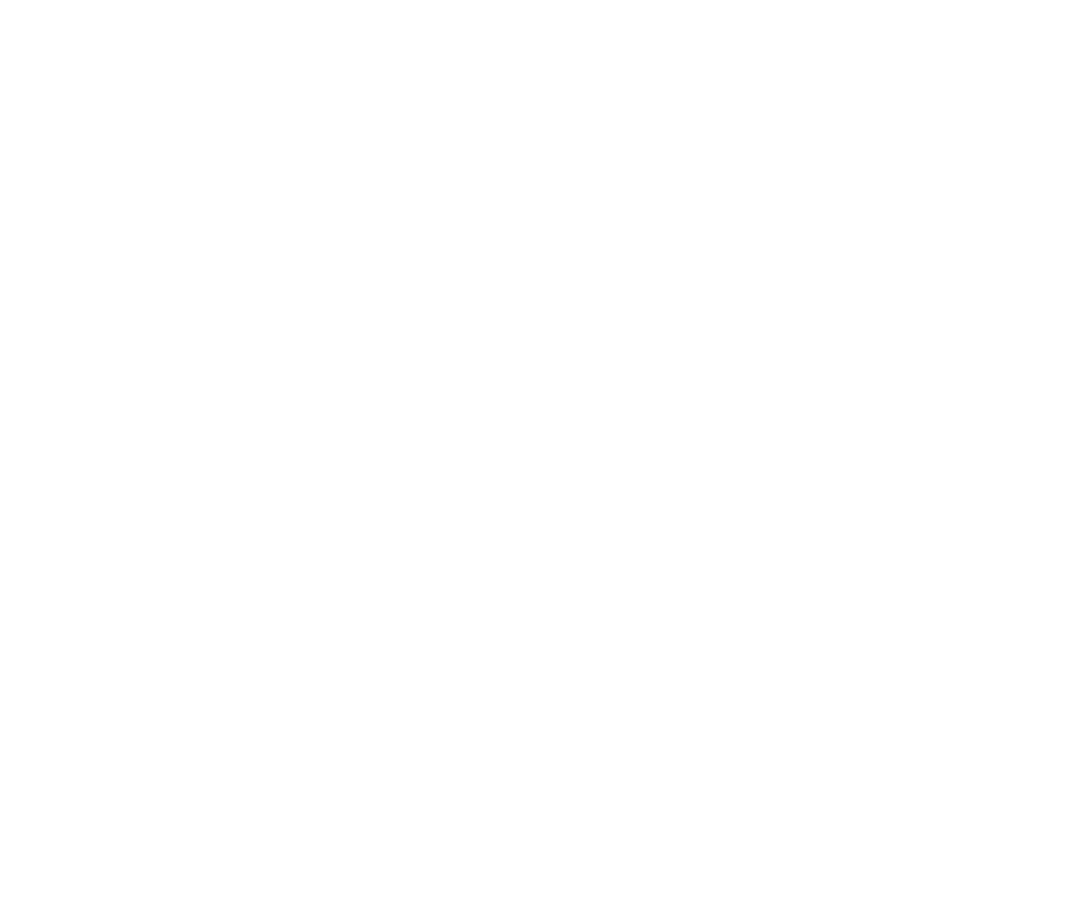
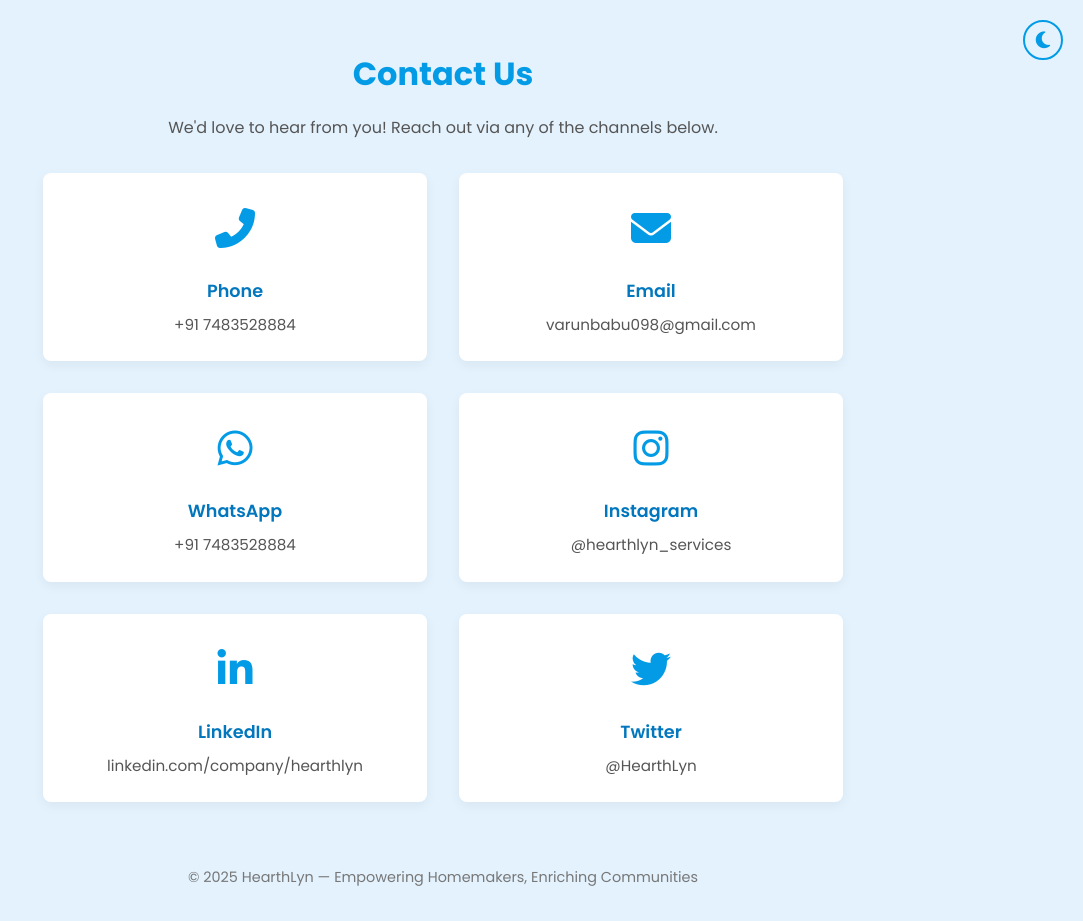
Before and after one commit to varunSbabu/HearthLyn, a plain HTML site: page hearthlyn/client/pages/contactus.html in a window 1280 px wide. Shown: the whole page, without its empty margins (197-1280 px from the left). Before the commit the page ends 800 px from the top, so only its background shows below. Drawn offline with Linux system fonts and the light colour scheme.

Commit message:
theme of page

```diff
--- /dev/null
+++ b/hearthlyn/client/assets/scripts/theme.js
@@ -0,0 +1,34 @@
+// Theme toggle functionality
+function toggleTheme() {
+    const html = document.documentElement;
+    const currentTheme = html.getAttribute('data-theme');
+    const newTheme = currentTheme === 'light' ? 'dark' : 'light';
+
+    // Update theme
+    html.setAttribute('data-theme', newTheme);
+
+    // Update icon
+    const themeIcon = document.querySelector('.theme-toggle i');
+    if (newTheme === 'light') {
+        themeIcon.className = 'fas fa-moon';
+    } else {
+        themeIcon.className = 'fas fa-sun';
+    }
+
+    // Save preference
+    localStorage.setItem('theme', newTheme);
+}
+
+// Initialize theme on page load
+document.addEventListener('DOMContentLoaded', () => {
+    const savedTheme = localStorage.getItem('theme') || 'light';
+    document.documentElement.setAttribute('data-theme', savedTheme);
+
+    // Set initial icon
+    const themeIcon = document.querySelector('.theme-toggle i');
+    if (savedTheme === 'light') {
+        themeIcon.className = 'fas fa-moon';
+    } else {
+        themeIcon.className = 'fas fa-sun';
+    }
+});
--- a/hearthlyn/client/assets/styles/main.css
+++ b/hearthlyn/client/assets/styles/main.css
@@ -54,18 +54,52 @@
 
    /* Theme Toggle Button */
    .theme-toggle {
-     background: none;
-     border: none;
-     color: var(--text-color);
+     background: var(--card-bg);
+     border: 2px solid var(--primary-color);
+     color: var(--primary-color);
      font-size: 1.2rem;
      cursor: pointer;
      padding: 8px;
      border-radius: 50%;
+     width: 40px;
+     height: 40px;
+     display: flex;
+     align-items: center;
+     justify-content: center;
      transition: all 0.3s ease;
+     margin-right: 10px;
+     position: relative;
+   }
+
+   .theme-toggle i {
+     position: absolute;
+     top: 50%;
+     left: 50%;
+     transform: translate(-50%, -50%);
+     font-size: 1.2rem;
+     color: var(--primary-color);
+     transition: all 0.3s ease;
    }
 
    .theme-toggle:hover {
-     background-color: var(--border-color);
+     background-color: var(--primary-color);
+     transform: scale(1.1);
+   }
+
+   .theme-toggle:hover i {
+     color: white !important;
+   }
+
+   [data-theme="dark"] .theme-toggle {
+     border-color: var(--primary-dark);
+   }
+
+   [data-theme="dark"] .theme-toggle i {
+     color: #fbbf24;
+   }
+
+   [data-theme="dark"] .theme-toggle:hover {
+     background-color: var(--primary-dark);
    }
 
    /* BUTTON STYLES */
--- a/hearthlyn/client/index.html
+++ b/hearthlyn/client/index.html
@@ -15,13 +15,13 @@
   <link
     rel="stylesheet"
     href="https://cdnjs.cloudflare.com/ajax/libs/font-awesome/6.4.0/css/all.min.css"
-    integrity="sha512-p3LkXrgG1aqXnDhWlX9zP+1fdib4HyCrGDlUYhM8CsW0s3ys0h31fefUoasZoCCgqdk0wIjOZl1XQ/SZ3+DmZA=="
-    crossorigin="anonymous"
-    referrerpolicy="no-referrer"
   />
 
   <!-- Main CSS -->
   <link rel="stylesheet" href="assets/styles/main.css" />
+
+  <!-- Theme Script -->
+  <script src="assets/scripts/theme.js"></script>
 
   <style>
     /* WhatsApp Button Styles */
@@ -57,6 +57,31 @@
       object-fit: contain;
     }
 
+    /* Theme Toggle Button Styles */
+    .theme-toggle {
+      background: transparent;
+      border: 2px solid var(--primary-color);
+      color: var(--primary-color);
+      width: 40px;
+      height: 40px;
+      border-radius: 50%;
+      display: flex;
+      align-items: center;
+      justify-content: center;
+      cursor: pointer;
+      transition: all 0.3s ease;
+      margin-right: 10px;
+    }
+
+    .theme-toggle i {
+      font-size: 1.2rem;
+    }
+
+    .theme-toggle:hover {
+      background-color: var(--primary-color);
+      color: white;
+    }
+
     @media screen and (max-width: 767px) {
       .whatsapp-float {
         width: 50px;
@@ -90,18 +115,18 @@
           <li class="services-dropdown">
             <a href="#services">Services <i class="fas fa-chevron-down"></i></a>
             <div class="services-dropdown-content">
-              <a href="./pages/hometutoring.html"><i class="fas fa-chalkboard-teacher"></i> Home Tutoring</a>
-              <a href="./pages/babycare.html"><i class="fas fa-baby"></i> Child Care</a>
-              <a href="./pages/homefood.html"><i class="fas fa-utensils"></i> Home Food</a>
-              <a href="./pages/tiloring.html"><i class="fas fa-tshirt"></i> Tailoring</a>
+              <a href="pages/hometutoring.html"><i class="fas fa-chalkboard-teacher"></i> Home Tutoring</a>
+              <a href="pages/babycare.html"><i class="fas fa-baby"></i> Child Care</a>
+              <a href="pages/homefood.html"><i class="fas fa-utensils"></i> Home Food</a>
+              <a href="pages/tiloring.html"><i class="fas fa-tshirt"></i> Tailoring</a>
             </div>
           </li>
           <li><a href="pages/about.html">About Us</a></li>
-          <li><a href="../client/pages/contactus.html">Contact Us</a></li>
+          <li><a href="./pages/contactus.html">Contact Us</a></li>
         </ul>
       </nav>
       <div class="nav-cta">
-        <button id="theme-toggle" class="theme-toggle" aria-label="Toggle theme">
+        <button class="theme-toggle" onclick="toggleTheme()" aria-label="Toggle theme">
           <i class="fas fa-moon"></i>
         </button>
         <a href="pages/login.html" class="btn btn-outline">Login</a>
--- a/hearthlyn/client/pages/contactus.html
+++ b/hearthlyn/client/pages/contactus.html
@@ -0,0 +1,203 @@
+<!DOCTYPE html>
+<html lang="en">
+<head>
+  <meta charset="UTF-8" />
+  <meta name="viewport" content="width=device-width, initial-scale=1.0"/>
+  <title>HearthLyn • Contact Us</title>
+  <link
+    href="https://fonts.googleapis.com/css2?family=Poppins:wght@300;400;600;700&display=swap"
+    rel="stylesheet"
+  />
+  <link rel="stylesheet" href="https://cdnjs.cloudflare.com/ajax/libs/font-awesome/6.4.0/css/all.min.css">
+  <style>
+    * { margin:0; padding:0; box-sizing:border-box; }
+    body {
+      font-family:'Poppins',sans-serif;
+      background:#e3f2fd;
+      color:#333;
+      line-height:1.6;
+    }
+    .container {
+      width:90%; max-width:800px; margin:3rem auto;
+      text-align:center;
+    }
+    h1 { color:#039be5; margin-bottom:1rem; }
+    p.subtitle { color:#555; margin-bottom:2rem; }
+    a { text-decoration:none; color:inherit; }
+
+    /* Theme Toggle Button */
+    .theme-toggle {
+      background: transparent;
+      border: 2px solid #039be5;
+      color: #039be5;
+      width: 40px;
+      height: 40px;
+      border-radius: 50%;
+      display: flex;
+      align-items: center;
+      justify-content: center;
+      cursor: pointer;
+      transition: all 0.3s ease;
+      position: relative;
+    }
+
+    .theme-toggle i {
+      font-size: 1.2rem;
+      position: absolute;
+      top: 50%;
+      left: 50%;
+      transform: translate(-50%, -50%);
+    }
+
+    .theme-toggle:hover {
+      background: #039be5;
+      color: #fff;
+      transform: scale(1.1);
+    }
+
+    [data-theme="dark"] .theme-toggle {
+      border-color: #ffd700;
+      color: #ffd700;
+    }
+
+    [data-theme="dark"] .theme-toggle:hover {
+      background: #ffd700;
+      color: #333;
+    }
+
+    /* Dark Theme Styles */
+    [data-theme="dark"] {
+      background: #1a1a1a;
+      color: #fff;
+    }
+
+    [data-theme="dark"] h1 {
+      color: #ffd700;
+    }
+
+    [data-theme="dark"] .subtitle {
+      color: #ccc;
+    }
+
+    [data-theme="dark"] .contact-item {
+      background: #2d2d2d;
+    }
+
+    [data-theme="dark"] .contact-icon {
+      color: #ffd700;
+    }
+
+    [data-theme="dark"] .contact-label {
+      color: #ffd700;
+    }
+
+    [data-theme="dark"] .contact-value {
+      color: #ccc;
+    }
+
+    .contact-grid {
+      display:grid; grid-template-columns:1fr 1fr; gap:2rem;
+    }
+    .contact-item {
+      display:flex; flex-direction:column; align-items:center;
+      background:#fff; border-radius:8px; padding:1.5rem;
+      box-shadow:0 4px 12px rgba(0,0,0,0.05);
+      opacity:0; transform: translateY(20px);
+      transition:opacity .6s ease-out, transform .6s ease-out;
+    }
+    .contact-item.visible {
+      opacity:1; transform: translateY(0);
+    }
+    .contact-icon {
+      font-size:2.5rem; color:#039be5; margin-bottom:1rem;
+      transition:transform .3s;
+    }
+    .contact-item:hover .contact-icon {
+      transform: scale(1.2);
+    }
+    .contact-label {
+      font-weight:600; margin-bottom:.5rem; color:#0277bd;
+      font-size:1.1rem;
+    }
+    .contact-value {
+      color:#555; font-size:.95rem; word-break:break-word;
+    }
+
+    footer {
+      text-align:center; margin:4rem 0 2rem;
+      color:#777; font-size:.9rem;
+    }
+
+    @media(max-width:600px) {
+      .contact-grid { grid-template-columns:1fr; }
+    }
+  </style>
+</head>
+<body>
+  <div class="container">
+    <h1>Contact Us</h1>
+    <p class="subtitle">We'd love to hear from you! Reach out via any of the channels below.</p>
+
+    <button class="theme-toggle" onclick="toggleTheme()" aria-label="Toggle theme" style="position: fixed; top: 20px; right: 20px;">
+      <i class="fas fa-moon"></i>
+    </button>
+
+    <div class="contact-grid">
+      <!-- Phone -->
+      <a href="tel:+919876543210" class="contact-item">
+        <div class="contact-icon"><i class="fas fa-phone-alt"></i></div>
+        <div class="contact-label">Phone</div>
+        <div class="contact-value">+91 7483528884</div>
+      </a>
+
+      <!-- Email -->
+      <a href="mailto:support@hearthlyn.com" class="contact-item">
+        <div class="contact-icon"><i class="fas fa-envelope"></i></div>
+        <div class="contact-label">Email</div>
+        <div class="contact-value">varunbabu098@gmail.com</div>
+      </a>
+
+      <!-- WhatsApp -->
+      <a href="https://wa.me/919123456789" class="contact-item" target="_blank">
+        <div class="contact-icon"><i class="fab fa-whatsapp"></i></div>
+        <div class="contact-label">WhatsApp</div>
+        <div class="contact-value">+91 7483528884</div>
+      </a>
+
+      <!-- Instagram -->
+      <a href="https://instagram.com/hearthlyn_services" class="contact-item" target="_blank">
+        <div class="contact-icon"><i class="fab fa-instagram"></i></div>
+        <div class="contact-label">Instagram</div>
+        <div class="contact-value">@hearthlyn_services</div>
+      </a>
+
+      <!-- LinkedIn -->
+      <a href="https://linkedin.com/company/hearthlyn" class="contact-item" target="_blank">
+        <div class="contact-icon"><i class="fab fa-linkedin-in"></i></div>
+        <div class="contact-label">LinkedIn</div>
+        <div class="contact-value">linkedin.com/company/hearthlyn</div>
+      </a>
+
+      <!-- Twitter -->
+      <a href="https://twitter.com/HearthLyn" class="contact-item" target="_blank">
+        <div class="contact-icon"><i class="fab fa-twitter"></i></div>
+        <div class="contact-label">Twitter</div>
+        <div class="contact-value">@HearthLyn</div>
+      </a>
+    </div>
+  </div>
+
+  <footer>
+    &copy; 2025 HearthLyn — Empowering Homemakers, Enriching Communities
+  </footer>
+
+  <script src="../assets/scripts/theme.js"></script>
+  <script>
+    document.addEventListener('DOMContentLoaded', () => {
+      document.querySelectorAll('.contact-item').forEach((el, idx) => {
+        setTimeout(() => el.classList.add('visible'), idx * 150);
+      });
+    });
+  </script>
+</body>
+</html>
```
Also changed, not shown: hearthlyn/client/pages/about.html (+56 -11 lines), hearthlyn/client/pages/babycare.html (+0 -2 lines), hearthlyn/client/pages/homefood.html (+1 -4 lines), hearthlyn/client/pages/hometutoring.html (+2 -3 lines), hearthlyn/client/pages/join.html (+1 -1 lines), hearthlyn/client/pages/nearby.html (+1 -1 lines), hearthlyn/client/pages/tiloring.html (+0 -3 lines).
